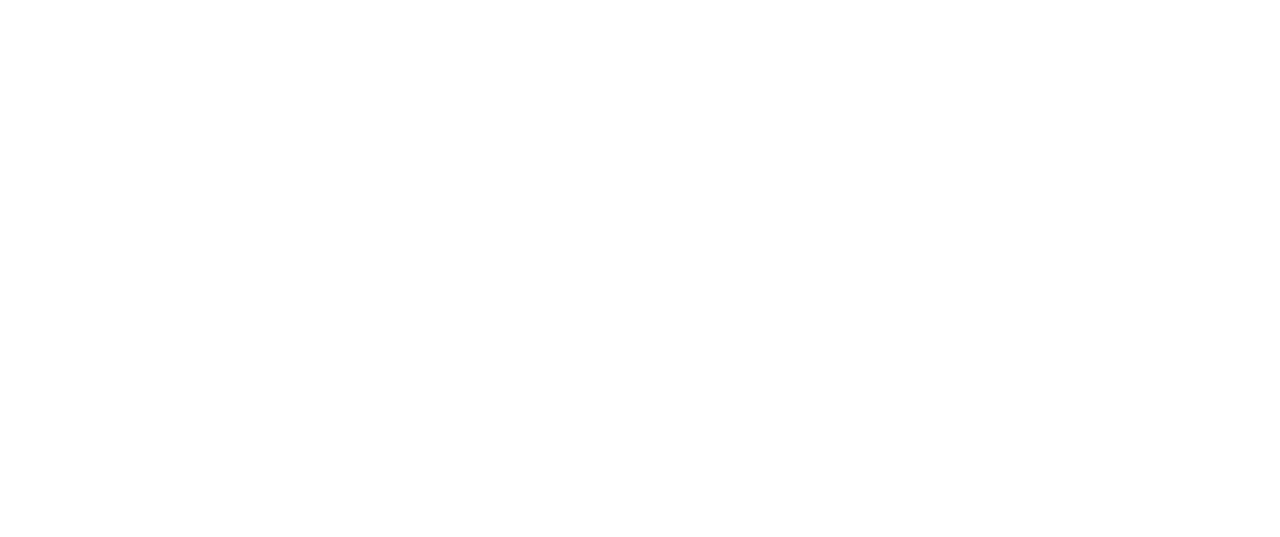
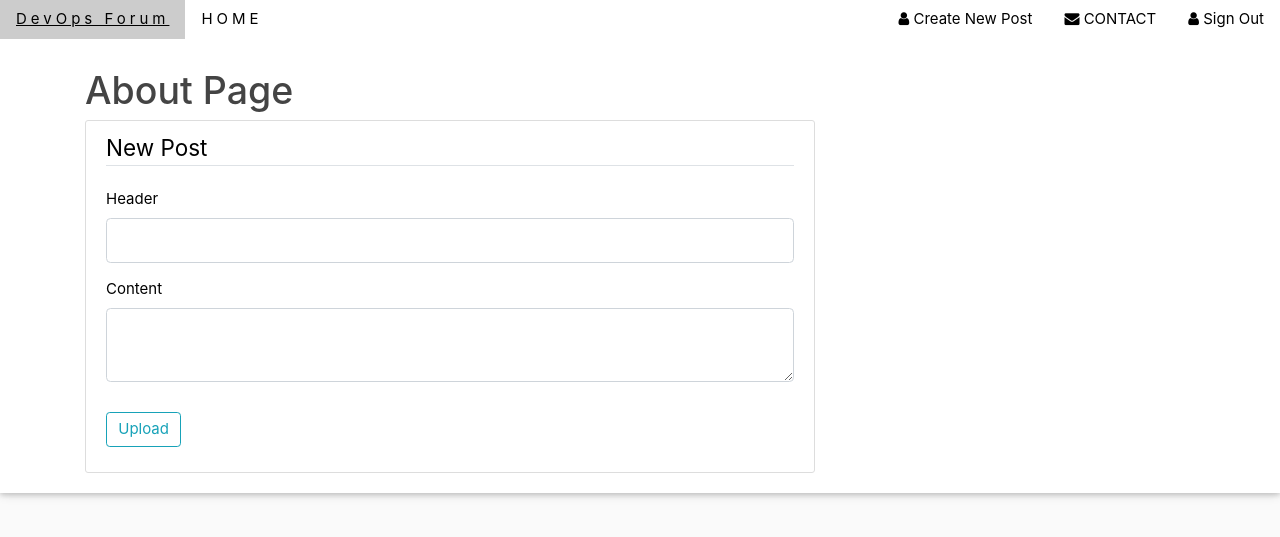
Before and after one commit to RitikSVala/DevOps, a Flask app: page /upload in a window 1280 px wide. Before the commit the part shown is empty. Shown: the top 537 px of the page. Run offline with Flask 2, Linux system fonts and the light colour scheme; a user stored in the database is signed in; some libraries are stand-ins or nearby versions.

Commit message:
Commit with create a new post feature now added

```diff
--- a/devops_project/forms.py
+++ b/devops_project/forms.py
@@ -34,7 +34,7 @@
      submit = SubmitField("Log In")
      remember = BooleanField('Remember Me')
 
-class PostForm(FlaskForm):
+class UploadForm(FlaskForm):
      header = StringField("Header", validators=[DataRequired()])
      caption = TextAreaField("Content", validators=[DataRequired()])
      submit = SubmitField("Upload")
--- a/devops_project/routes.py
+++ b/devops_project/routes.py
@@ -3,7 +3,7 @@
 from flask import render_template, url_for, flash, redirect
 from flask_login.utils import login_required
 from devops_project import app, db, bcrypt
-from devops_project.forms import RegistrationForm, LoginForm
+from devops_project.forms import RegistrationForm, LoginForm, UploadForm
 from devops_project.models import User, Upload
 from flask_login import login_user, current_user, logout_user
 
@@ -81,7 +81,13 @@
     return redirect(url_for("home"))
 
 #create posts and upload to page
-@app.route("/upload")
+@app.route("/upload", methods = ["GET","POST"])
 @login_required
 def new_upload():
-    return render_template("Create_upload.html")
+    form = UploadForm()
+    ##Validation to see if user has successfully uploaded the post
+    if form.validate_on_submit():
+        flash("Your post has been successfully uploaded!", "success")
+        return redirect(url_for("home"))
+    ##Redirect user to the webpage to create a post and uplaod it
+    return render_template("Create_upload.html", form=form)
--- a/devops_project/templates/Create_upload.html
+++ b/devops_project/templates/Create_upload.html
@@ -0,0 +1,41 @@
+{% extends "layout.html"%}<!-- Declare the parent template (layout.html)-->
+{% block data %}
+    <h1> About Page</h1>
+    <div class="content-section">
+        <form method="POST" action="">
+            {{ form.hidden_tag() }}
+            <fieldset class="form-group">
+                <legend class="border-bottom mb-4">New Post</legend>
+                <div class="form-group">
+                    {{ form.header.label(class="form-control-label") }}
+                    {% if form.header.errors %}
+                        {{ form.header(class="form-control form-control-lg is-invalid") }}
+                        <div class="invalid-feedback">
+                            {% for error in form.header.errors %}
+                                <span>{{ error }}</span>
+                            {% endfor %}
+                        </div>
+                    {% else %}
+                        {{ form.header(class="form-control form-control-lg") }}
+                    {% endif %}
+                </div>
+                <div class="form-group">
+                    {{ form.caption.label(class="form-control-label") }}
+                    {% if form.caption.errors %}
+                        {{ form.caption(class="form-control form-control-lg is-invalid") }}
+                        <div class="invalid-feedback">
+                            {% for error in form.caption.errors %}
+                                <span>{{ error }}</span>
+                            {% endfor %}
+                        </div>
+                    {% else %}
+                        {{ form.caption(class="form-control form-control-lg") }}
+                    {% endif %}
+                </div>
+            </fieldset>
+            <div class="form-group">
+                {{ form.submit(class="btn btn-outline-info") }}
+            </div>
+        </form>
+    </div>
+{% endblock data %}
--- a/devops_project/templates/about_page.html
+++ b/devops_project/templates/about_page.html
@@ -1,4 +1,5 @@
 {% extends "layout.html"%}<!-- Declare the parent template (layout.html)-->
 {% block data %}
-    <h1> About Page</h1>
+    <h1> Create New Post</h1>
+
 {% endblock data %}
--- a/devops_project/templates/layout.html
+++ b/devops_project/templates/layout.html
@@ -27,12 +27,12 @@
     <div class="w3-bar w3-white w3-card" id="myNavbar">
       <a href="/" class="w3-bar-item w3-button w3-wide">DevOps Forum</a>
       <a href="/" class="w3-bar-item w3-button w3-wide">HOME</a>
-      <a href="#about" class="w3-bar-item w3-button">ABOUT</a>
       <!-- Right Side Of Navigation Bar -->
       <div class="w3-right w3-hide-small">
         {% if current_user.is_authenticated %}
+        <a href="/upload" class="w3-bar-item w3-button"><i class="fa fa-user"></i> Create New Post</a>
+        <a href="#contact" class="w3-bar-item w3-button"><i class="fa fa-envelope"></i> CONTACT</a>
         <a href="/logout" class="w3-bar-item w3-button"><i class="fa fa-user"></i> Sign Out</a>
-        <a href="#contact" class="w3-bar-item w3-button"><i class="fa fa-envelope"></i> CONTACT</a>
         {% else %}
         <a href="/loginform" class="w3-bar-item w3-button"><i class="fa fa-user"></i> LOGIN</a>
         <a href="/registerform" class="w3-bar-item w3-button"><i class="fa fa-th"></i> REGISTER</a>
```
